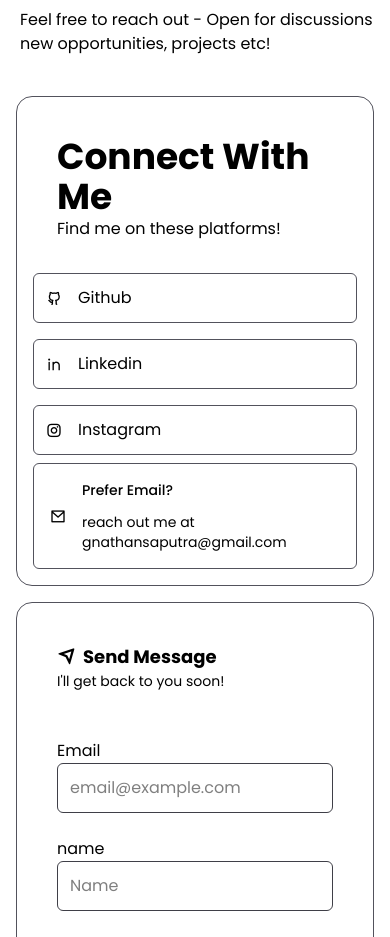
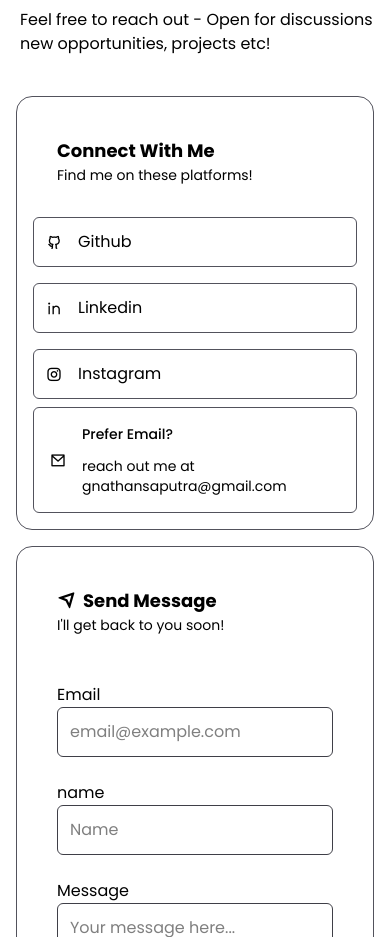
Before and after one commit to GeraldiNathan/PortofolioV1, a React (Vite) app: page / in a window 390 px wide. Shown: the part 5140-6077 px from the top of the page. Built offline with nearby package versions, Linux system fonts and the light colour scheme.

Commit message:
fix(Contact): Resize text header in mobile view

```diff
--- a/src/App.jsx
+++ b/src/App.jsx
@@ -170,10 +170,10 @@
           <div className="grid grid-cols-1 sm:grid-cols-2 gap-4">
             <div className="flex flex-col gap-2 p-4 rounded-2xl text-white border border-zinc-600 ">
               <div className="p-6">
-                <h1 className="text-4xl font-bold text-black dark:text-white">
+                <h1 className="text-lg md:text-4xl font-bold text-black dark:text-white">
                   Connect With Me
                 </h1>
-                <p className="text-black dark:text-white">
+                <p className="text-black dark:text-white text-sm">
                   Find me on these platforms!
                 </p>
               </div>
```
